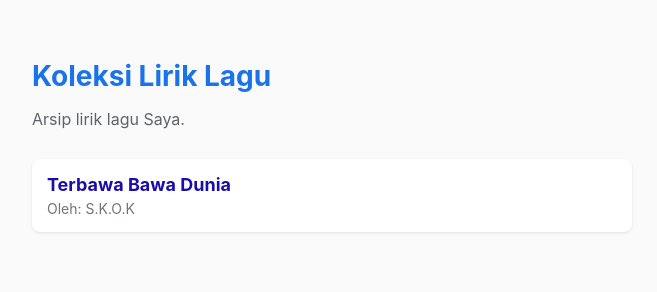
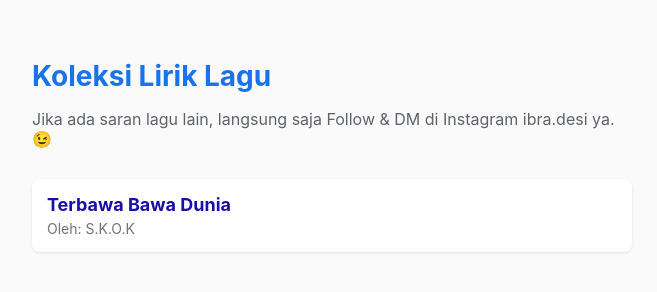
Before and after one commit to IbraDesi/Koleksi-Lirik-Lagu, a plain HTML site: page index.html in a window 1280 px wide. Shown: the whole page, without its empty margins (308-965 px from the left). Drawn offline with Linux system fonts and the light colour scheme.

Commit message:
Update paragraph text in index.html

```diff
--- a/index.html
+++ b/index.html
@@ -58,7 +58,7 @@
 
     <div class="container">
         <h1>Koleksi Lirik Lagu</h1>
-        <p>Arsip lirik lagu Saya.</p>
+        <p>Jika ada saran lagu lain, langsung saja Follow & DM di Instagram ibra.desi ya. &#128521;</p>
 
         <ul class="daftar-lagu">
             <!-- DAFTAR LAGU PERTAMA KAMU -->
```
